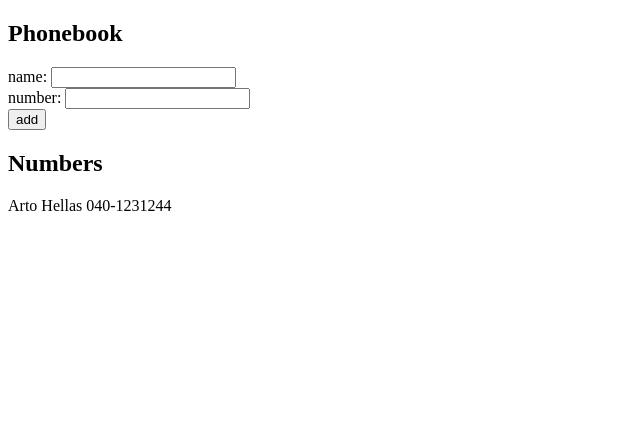
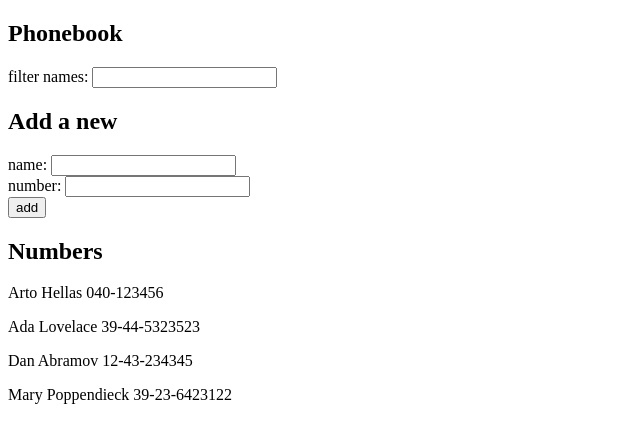
Before and after one commit to myricks/fullstackopen, a React (Create React App) app in the folder osa2/puhelinluettelo/: page / in a window 1280 px wide. Shown: the top 442 px of the page, without its empty margins (0-640 px from the left). Built offline with nearby package versions, Linux system fonts and the light colour scheme.

Commit message:
2.10: puhelinluettelo step5

```diff
--- a/osa2/puhelinluettelo/src/App.js
+++ b/osa2/puhelinluettelo/src/App.js
@@ -1,62 +1,29 @@
 import { useState } from 'react'
+import Persons from './components/Persons'
+import PersonForm from './components/PersonForm'
+import Filter from './components/Filter'
 
 const App = () => {
   const [persons, setPersons] = useState([
-    {
-      name: 'Arto Hellas',
-      number: '040-1231244'
-    }
+    { name: 'Arto Hellas', number: '040-123456' },
+    { name: 'Ada Lovelace', number: '39-44-5323523' },
+    { name: 'Dan Abramov', number: '12-43-234345' },
+    { name: 'Mary Poppendieck', number: '39-23-6423122' }
   ])
-  const [newName, setNewName] = useState('');
-  const [newNumber, setNewNumber] = useState('');
 
-  const addNewPersonButton = (event) => {
-    event.preventDefault();
-    const personObject = {
-      name: newName,
-      number: newNumber
-    }
-    if (persons.filter(person =>
-      person.name === newName).length > 0) {
-      console.log(personObject.name);
-      window.alert(`${newName} is already added to phonebook`);
-    } else {
-      setPersons(persons.concat(personObject));
-      setNewName('');
-      setNewNumber('');
-    }
-  }
+  const [filter, setFilter] = useState('');
 
-  const nameFieldInput = (event) => {
-    setNewName(event.target.value);
-  }
-  const numberFieldInput = (event) => setNewNumber(event.target.value);
-
+  const personsToShow = persons.filter(person =>
+    person.name.toUpperCase().includes(filter.toUpperCase()))
+  console.log(personsToShow)
   return (
     <div>
       <h2>Phonebook</h2>
-      <form>
-        <div>
-          name: <input
-            value={newName}
-            onChange={nameFieldInput}
-          />
-        </div>
-        <div>
-          number: <input
-            value={newNumber}
-            onChange={numberFieldInput}
-          />
-        </div>
-        <div>
-          <button
-            type="submit"
-            onClick={addNewPersonButton}
-          >add</button>
-        </div>
-      </form>
+      <Filter filter={filter} setFilter={setFilter} />
+      <h2>Add a new</h2>
+      <PersonForm persons={persons} setPersons={setPersons} />
       <h2>Numbers</h2>
-      {persons.map(person => <p key={person.name}>{person.name} {person.number} </p>)}
+      <Persons persons={personsToShow} />
     </div>
   )
 
--- /dev/null
+++ b/osa2/puhelinluettelo/src/components/Filter.js
@@ -0,0 +1,16 @@
+
+const Filter = ({ filter, setFilter }) => {
+
+    const handleFilterChange = (event) => {
+        setFilter(event.target.value);
+    }
+
+    return (
+        <div>
+            filter names: <input value={filter}
+                onChange={handleFilterChange}
+            />
+        </div>
+    );
+}
+export default Filter;
--- /dev/null
+++ b/osa2/puhelinluettelo/src/components/PersonForm.js
@@ -0,0 +1,55 @@
+import { useState } from 'react';
+
+const PersonForm = ({ persons, setPersons }) => {
+
+    const [newName, setNewName] = useState('');
+    const [newNumber, setNewNumber] = useState('');
+
+    const addNewPersonButton = (event) => {
+        event.preventDefault();
+        const personObject = {
+            name: newName,
+            number: newNumber
+        }
+        if (persons.filter(person =>
+            person.name === newName).length > 0) {
+            console.log(personObject.name);
+            window.alert(`${newName} is already added to phonebook`);
+        } else {
+            setPersons(persons.concat(personObject));
+            setNewName('');
+            setNewNumber('');
+        }
+    }
+
+    const nameFieldInput = (event) => {
+        setNewName(event.target.value);
+    }
+    const numberFieldInput = (event) => setNewNumber(event.target.value);
+
+
+
+    return (
+        <form>
+            <div>
+                name: <input
+                    value={newName}
+                    onChange={nameFieldInput}
+                />
+            </div>
+            <div>
+                number: <input
+                    value={newNumber}
+                    onChange={numberFieldInput}
+                />
+            </div>
+            <div>
+                <button
+                    type="submit"
+                    onClick={addNewPersonButton}
+                >add</button>
+            </div>
+        </form>
+    );
+}
+export default PersonForm;
--- /dev/null
+++ b/osa2/puhelinluettelo/src/components/Persons.js
@@ -0,0 +1,8 @@
+const Persons = ({ persons }) => {
+    return (
+        <div>
+            {persons.map(person => <p key={person.name}>{person.name} {person.number} </p>)}
+        </div>
+    )
+}
+export default Persons
```
